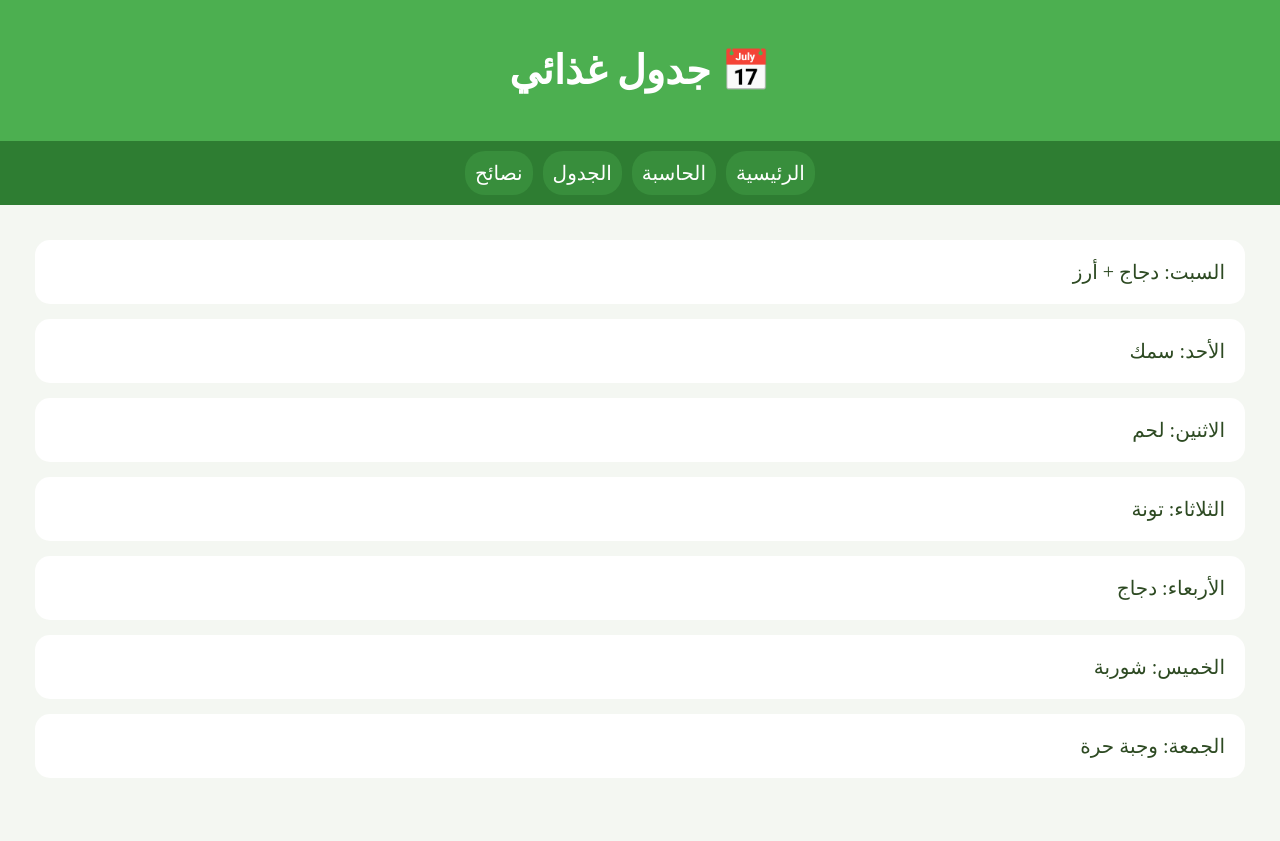
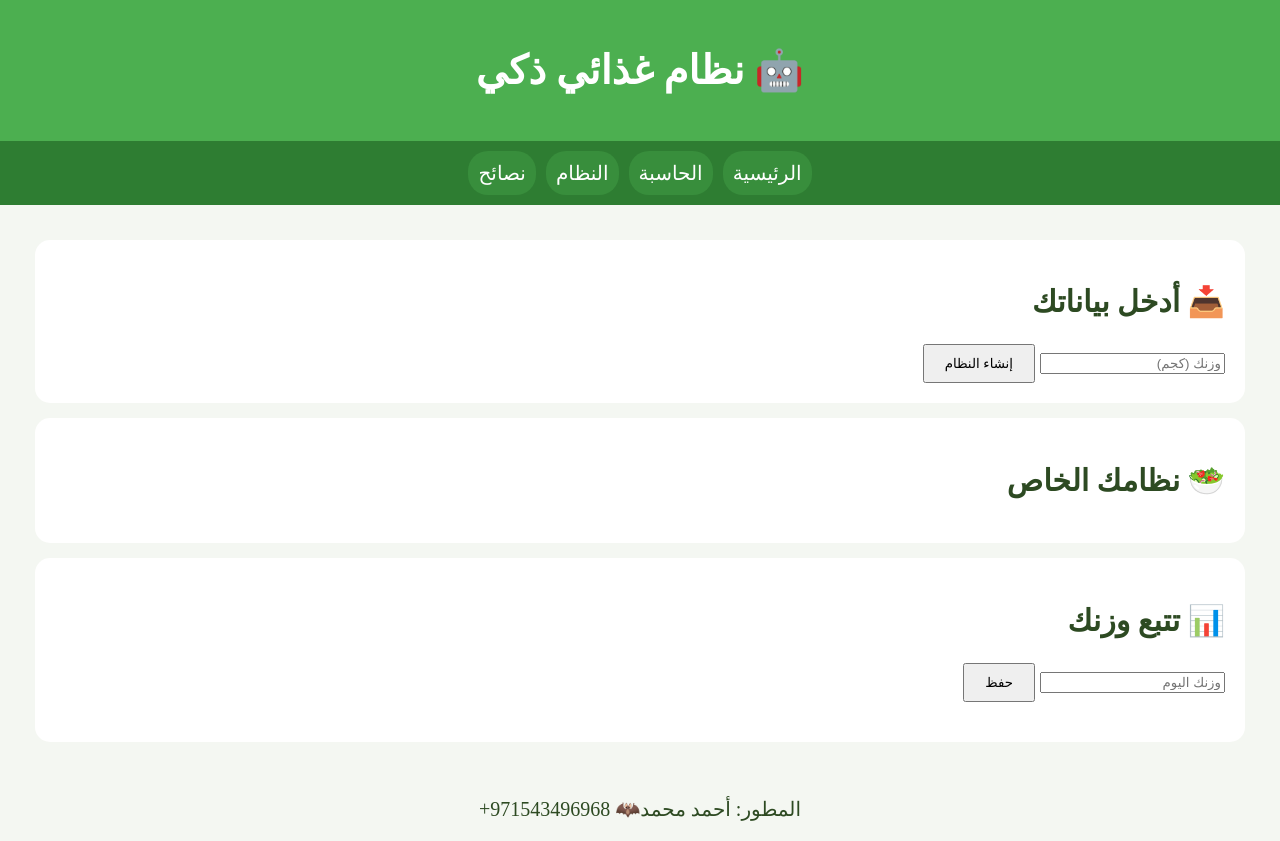
Before and after one commit to Dev-ahmedsiii/healthy-life-ahmed, a website: page public/plan.html in a window 1280 px wide. Before the commit the page ends 813 px from the top, so only its background shows below. Drawn offline with Linux system fonts and the light colour scheme.

Commit message:
Update plan.html

```diff
--- a/public/plan.html
+++ b/public/plan.html
@@ -3,30 +3,47 @@
 <head>
 <meta charset="UTF-8">
 <meta name="viewport" content="width=device-width, initial-scale=1.0">
-<title>الجدول</title>
+<title>نظام غذائي ذكي</title>
 <link rel="stylesheet" href="style.css">
 </head>
 
 <body>
 
-<header><h1>📅 جدول غذائي</h1></header>
+<header><h1>🤖 نظام غذائي ذكي</h1></header>
 
 <nav>
 <a href="home.html">الرئيسية</a>
 <a href="calculator.html">الحاسبة</a>
-<a href="plan.html">الجدول</a>
+<a href="plan.html">النظام</a>
 <a href="tips.html">نصائح</a>
 </nav>
 
 <div class="container">
-<div class="card">السبت: دجاج + أرز</div>
-<div class="card">الأحد: سمك</div>
-<div class="card">الاثنين: لحم</div>
-<div class="card">الثلاثاء: تونة</div>
-<div class="card">الأربعاء: دجاج</div>
-<div class="card">الخميس: شوربة</div>
-<div class="card">الجمعة: وجبة حرة</div>
+
+<div class="card">
+<h2>📥 أدخل بياناتك</h2>
+<input id="weight" placeholder="وزنك (كجم)">
+<button onclick="generatePlan()">إنشاء النظام</button>
 </div>
 
+<div class="card">
+<h2>🥗 نظامك الخاص</h2>
+<p id="planResult"></p>
+</div>
+
+<div class="card">
+<h2>📊 تتبع وزنك</h2>
+<input id="newWeight" placeholder="وزنك اليوم">
+<button onclick="saveWeight()">حفظ</button>
+<p id="progress"></p>
+</div>
+
+</div>
+
+<footer class="footer">
+المطور: أحمد محمد🦇 971543496968+
+</footer>
+
+<script src="script.js"></script>
 </body>
 </html>
```
